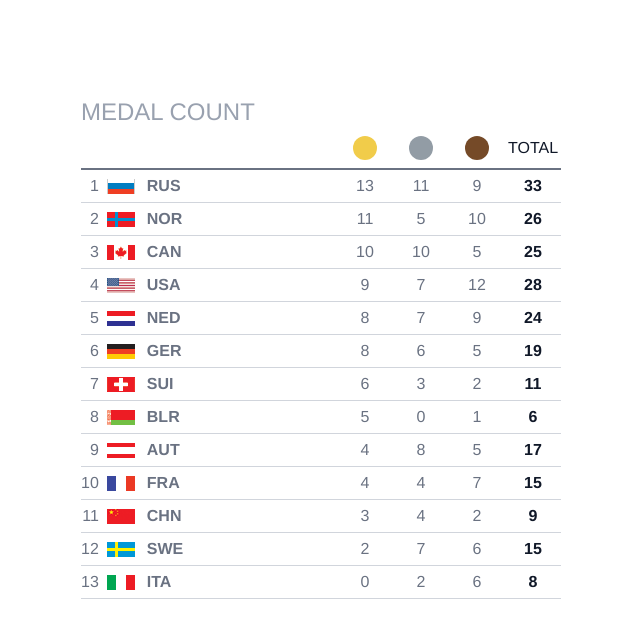
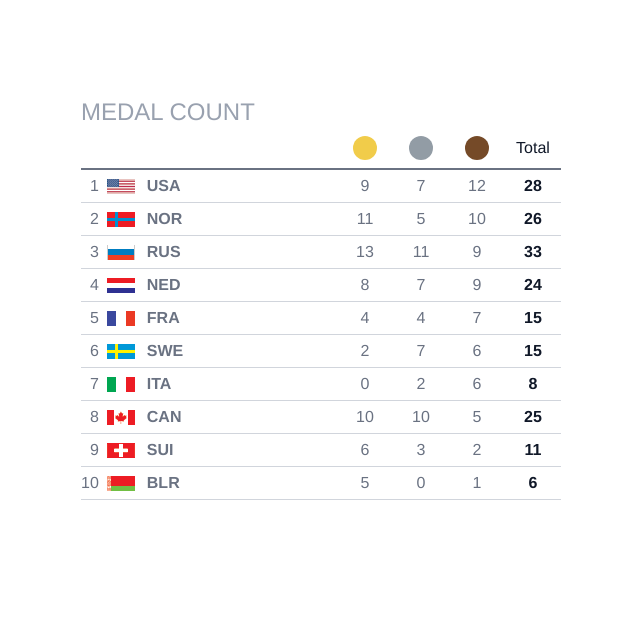
Before and after one commit to mikespyofficial/medal-count-app, a Next.js app: page / in a window 1280 px wide. Shown: the top 638 px of the page, without its empty margins (319-959 px from the left). Built offline with nearby package versions, Linux system fonts and the light colour scheme.

Commit message:
MedalRankList component to list the rankings

```diff
--- a/src/components/MedalRankList/MedalRankList.tsx
+++ b/src/components/MedalRankList/MedalRankList.tsx
@@ -27,14 +27,18 @@ const gridHeadColumnClassNames = [
     'border-gray-500',
 ].join(' ');
 
-export default function MedalRankList({sortBy = 'gold', sortDirection = 'desc'}: MedalRankProps) {
+export default function MedalRankList({sort, sortDirection, onSort}: MedalRankProps) {
     const {value: medalList, isLoading, error} = useMedalQuery();
+
     const medalRankList: MedalRank[] = medalList
         .map(medal => ({
             ...medal,
             total: (medal.gold ?? 0) + (medal.silver ?? 0) + (medal.bronze ?? 0),
         }))
-        .sort((a, b) => medalRankSort(a, b, sortBy, sortDirection));
+        .sort((a, b) => medalRankSort(a, b, sort, sortDirection ?? 'desc'))
+        .slice(0, 10);
+
+    const ariaSortedValue = sortDirection === 'asc' ? 'ascending' : 'descending';
 
     return (<div className='relative w-full'>
             <table
@@ -45,19 +49,47 @@ export default function MedalRankList({sortBy = 'gold', sortDirection = 'desc'}:
 
                 <thead className={gridItemClassNames}>
                 <tr className={gridItemClassNames}>
-                    <th className={`${gridHeadColumnClassNames} border-b border-gray-300`}><span
-                        className='sr-only'>Position</span></th>
-                    <th className={`${gridHeadColumnClassNames} border-b border-gray-300`}><span className='sr-only'>Country flag</span>
+                    <th className={`${gridHeadColumnClassNames} border-b border-gray-300`}>
+                        <span className='sr-only'>Position</span>
                     </th>
-                    <th className={`${gridHeadColumnClassNames} border-b border-gray-300`}><span className='sr-only'>Country code</span>
+                    <th className={`${gridHeadColumnClassNames} border-b border-gray-300`}>
+                        <span className='sr-only'>Country flag</span>
                     </th>
-                    <th className={`${gridHeadColumnClassNames} justify-center border-b border-gray-300`}><span
-                        className='sr-only'>Gold</span><MedalBadge medalTier='gold'/></th>
-                    <th className={`${gridHeadColumnClassNames} justify-center border-b border-gray-300`}><span
-                        className='sr-only'>Silver</span><MedalBadge medalTier='silver'/></th>
-                    <th className={`${gridHeadColumnClassNames} justify-center border-b border-gray-300`}><span
-                        className='sr-only'>Bronze</span><MedalBadge medalTier='bronze'/></th>
-                    <th className={`${gridHeadColumnClassNames} justify-center uppercase border-b border-gray-300 text-gray-900 font-normal`}>Total</th>
+                    <th className={`${gridHeadColumnClassNames} border-b border-gray-300`}>
+                        <span className='sr-only'>Country code</span>
+                    </th>
+                    <th
+                        className={`${gridHeadColumnClassNames} ${sort === 'gold' ? 'border-t-2' : ''} justify-center border-b border-gray-300`}
+                        aria-sort={sort === 'gold' ? ariaSortedValue : 'none'}
+                    >
+                        <button type='button' className='cursor-pointer' onClick={() => onSort?.('gold')}>
+                            <span className='sr-only'>Gold, sortable</span><MedalBadge medalTier='gold'/>
+                        </button>
+                    </th>
+                    <th
+                        className={`${gridHeadColumnClassNames} ${sort === 'silver' ? 'border-t-2' : ''} justify-center border-gray-300`}
+                        aria-sort={sort === 'silver' ? ariaSortedValue : 'none'}
+                    >
+                        <button type='button' className='cursor-pointer' onClick={() => onSort?.('silver')}>
+                            <span className='sr-only'>Silver, sortable</span><MedalBadge medalTier='silver'/>
+                        </button>
+                    </th>
+                    <th
+                        className={`${gridHeadColumnClassNames} ${sort === 'bronze' ? 'border-t-2' : ''} justify-center border-gray-300`}
+                        aria-sort={sort === 'bronze' ? ariaSortedValue : 'none'}
+                    >
+                        <button type='button' className='cursor-pointer' onClick={() => onSort?.('bronze')}>
+                            <span className='sr-only'>Bronze, sortable</span><MedalBadge medalTier='bronze'/>
+                        </button>
+                    </th>
+                    <th
+                        className={`${gridHeadColumnClassNames} ${sort === 'total' ? 'border-t-2' : ''} justify-center uppercase border-gray-300 text-gray-900 font-normal`}
+                        aria-sort={sort === 'total' ? ariaSortedValue : 'none'}
+                    >
+                        <button type='button' className='cursor-pointer' onClick={() => onSort?.('total')}>
+                            <span>Total</span><span className='sr-only'>Total, sortable</span>
+                        </button>
+                    </th>
                 </tr>
                 </thead>
 
--- a/src/components/MedalRankList/types.ts
+++ b/src/components/MedalRankList/types.ts
@@ -4,8 +4,9 @@ export type MedalRankSortBy = MedalTier | 'total';
 export type MedalRankSortDirection = 'desc' | 'asc';
 
 export type MedalRankProps = {
-    sortBy?: MedalRankSortBy;
+    sort?: MedalRankSortBy;
     sortDirection?: MedalRankSortDirection;
+    onSort?: (sort: MedalRankSortBy) => void;
 };
 
 export type MedalRank = Medal & {
--- a/src/components/MedalRankList/utils.ts
+++ b/src/components/MedalRankList/utils.ts
@@ -1,17 +1,22 @@
 import {MedalRank, MedalRankSortBy, MedalRankSortDirection} from '@/components/MedalRankList/types';
 
-export function medalRankSort(medalA: MedalRank, medalB: MedalRank, sortBy: MedalRankSortBy, sortDirection: MedalRankSortDirection = 'desc'): number {
+export function medalRankSort(medalA: MedalRank, medalB: MedalRank, sort?: MedalRankSortBy, sortDirection: MedalRankSortDirection = 'desc'): number {
+
+    if (!sort) {
+        return 0;
+    }
+
     const sortByTier = (sortTier: MedalRankSortBy) => {
         return sortDirection === 'desc' ? medalB[sortTier] - medalA[sortTier] : medalA[sortTier] - medalB[sortTier];
     };
 
-    const sortResult = sortByTier(sortBy);
+    const sortResult = sortByTier(sort);
 
     if (sortResult !== 0) {
         return sortResult;
     }
 
-    if (sortBy === 'gold') {
+    if (sort === 'gold') {
         return sortByTier('silver');
     }
 
```
Also changed, not shown: 1 other file (tests, documents, lock files or other folders).
